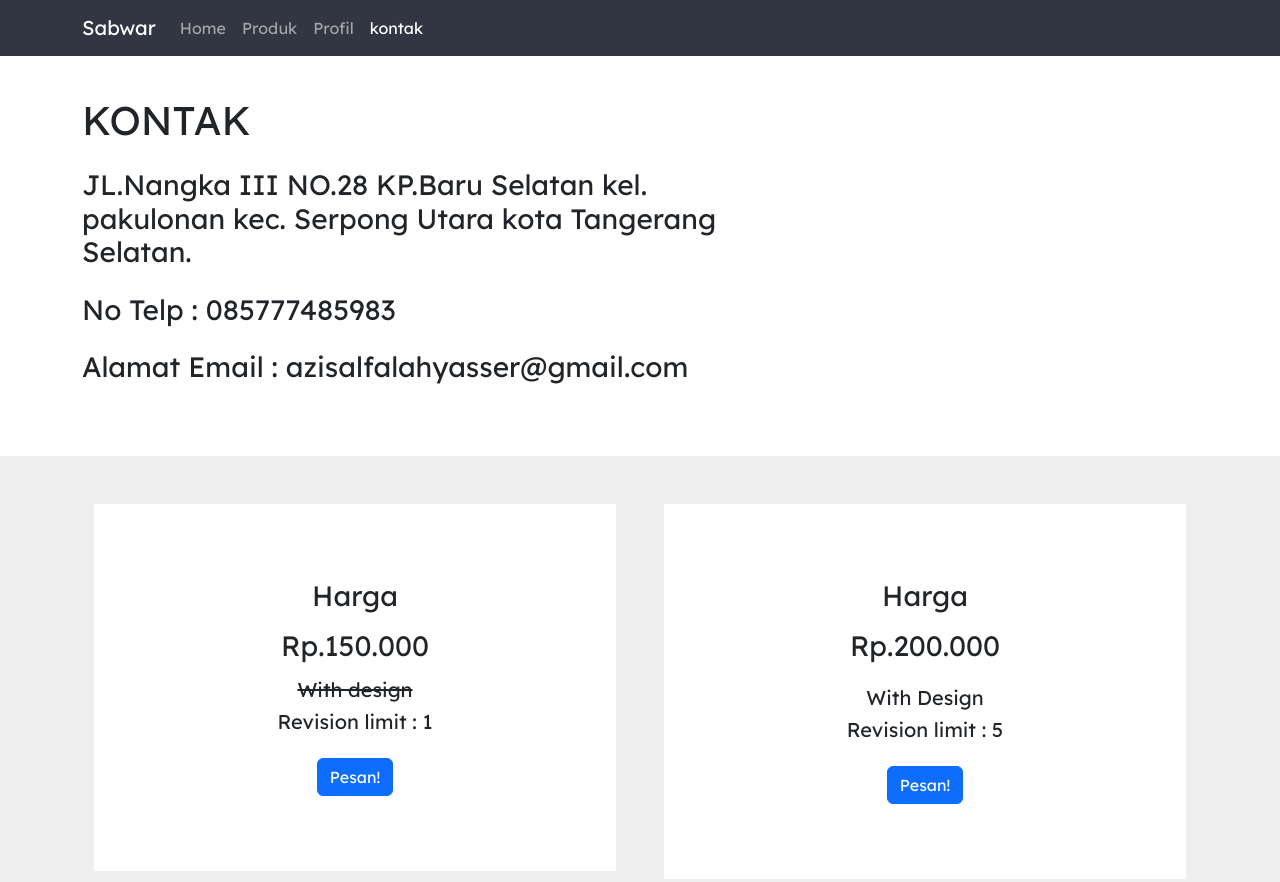
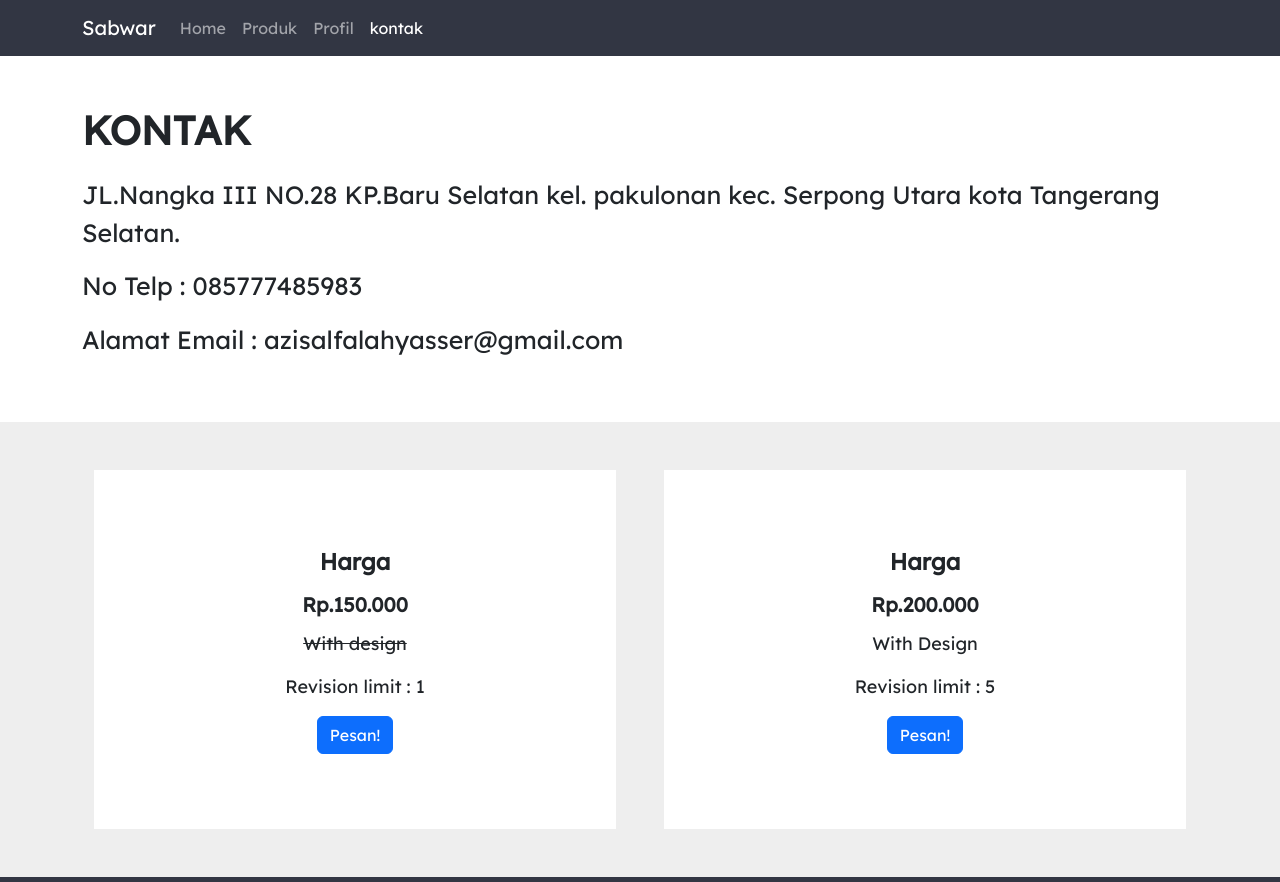
Before and after one commit to Yasser021/Jasa-Slicing, a plain HTML site: page kontak.html in a window 1280 px wide. Shown: the top 882 px of the page. Drawn offline with nearby package versions, Linux system fonts and the light colour scheme.

Commit message:
first commit

```diff
--- a/kontak.html
+++ b/kontak.html
@@ -21,7 +21,7 @@
         </button>
         <div class="collapse navbar-collapse" id="navbarNavAltMarkup">
           <div class="navbar-nav d-flex justify-content-end">
-            <a class="nav-link " href="index.html">Home</a>
+            <a class="nav-link" href="index.html">Home</a>
             <a class="nav-link" href="produk.html">Produk</a>
             <a class="nav-link" href="profil.html">Profil</a>
             <a class="nav-link active" aria-current="page" href="kontak.html">kontak</a>
@@ -32,17 +32,17 @@
     <!-- end -->
 
     <div class="container pb-5 pt-4">
-      <div class="pt-3 pb-3">
-        <h1>KONTAK</h1>
+      <div class="judul-respk">
+        <p>KONTAK</p>
       </div>
-      <div class="col-7">
-        <h3>JL.Nangka III NO.28 KP.Baru Selatan kel. pakulonan kec. Serpong Utara kota Tangerang Selatan.</h3>
+      <div class="resp-smk">
+        <p>JL.Nangka III NO.28 KP.Baru Selatan kel. pakulonan kec. Serpong Utara kota Tangerang Selatan.</p>
       </div>
-      <div class="pt-3">
-        <h3>No Telp : 085777485983</h3>
+      <div class="resp-smk">
+        <p>No Telp : 085777485983</p>
       </div>
-      <div class="pt-3 pb-3">
-        <h3>Alamat Email : azisalfalahyasser@gmail.com</h3>
+      <div class="resp-smk">
+        <p>Alamat Email : azisalfalahyasser@gmail.com</p>
       </div>
     </div>
 
@@ -52,13 +52,13 @@
           <div class="col-6">
             <div class="container">
               <div class="por text-center">
-                <h3 class="mb-3">Harga</h3>
-                <h3 class="mb-3">Rp.150.000</h3>
-                <div class="d-flex justify-content-center">
-                 <div class="mb-3">
-                  <h5><s>With design</s></h5>
-                  <h5>Revision limit : 1</h5>
-                 </div>
+                <p class="jdl-hrg">Harga</p>
+                <p class="hrg1">Rp.150.000</p>
+                <div class="ko">
+                  <div class="isi">
+                    <p><s>With design</s></p>
+                    <p>Revision limit : 1</p>
+                  </div>
                 </div>
                 <div class="d-flex justify-content-center">
                   <button type="button" class="btn btn-primary">Pesan!</button>
@@ -69,13 +69,13 @@
           <div class="col-6">
             <div class="container">
               <div class="por text-center">
-                <h3 class="mb-3">Harga</h3>
-                <h3 class="mb-4">Rp.200.000</h3>
-                <div class="d-flex justify-content-center">
-                 <div class="mb-3">
-                  <h5>With Design</h5>
-                  <h5>Revision limit : 5</h5>
-                 </div>
+                <p class="jdl-hrg">Harga</p>
+                <p class="hrg1">Rp.200.000</p>
+                <div class="ko">
+                  <div class="isi">
+                    <p>With Design</p>
+                    <p>Revision limit : 5</p>
+                  </div>
                 </div>
                 <div class="d-flex justify-content-center">
                   <button type="button" class="btn btn-primary">Pesan!</button>
--- a/style.css
+++ b/style.css
@@ -12,6 +12,52 @@ body{
 
 .text-home{
     margin: 150px;
+}
+
+.resp-smk{
+    font-size: 25px;
+    font-weight: lighter;
+    margin-top: 15px;
+}
+
+.judul-respk{
+    font-size: 40px;
+    font-weight: bold;
+    margin-top: 20px;
+}
+
+@media only screen and (max-width : 767px){
+    .resp-smk{
+        font-size: 20px;
+        font-weight: lighter;
+    }
+
+    .judul-respk{
+        font-size: 40px;
+        font-weight: bold;
+    }
+}
+
+.jdl-hrg{
+    font-size: 23px;
+    font-weight: bold;
+    margin-bottom: 10px;
+}
+
+.hrg1{
+    font-size: 20px;
+    font-weight: bolder;
+    margin-bottom: 10px;
+}
+
+.isi{
+    font-size: 18px;
+    font-weight: normal;
+
+}
+
+.ko{
+    text-align: center;
 }
 
 .img{
```
Also changed, not shown: index.html (+4 -4 lines), profil.html (+9 -64 lines).
